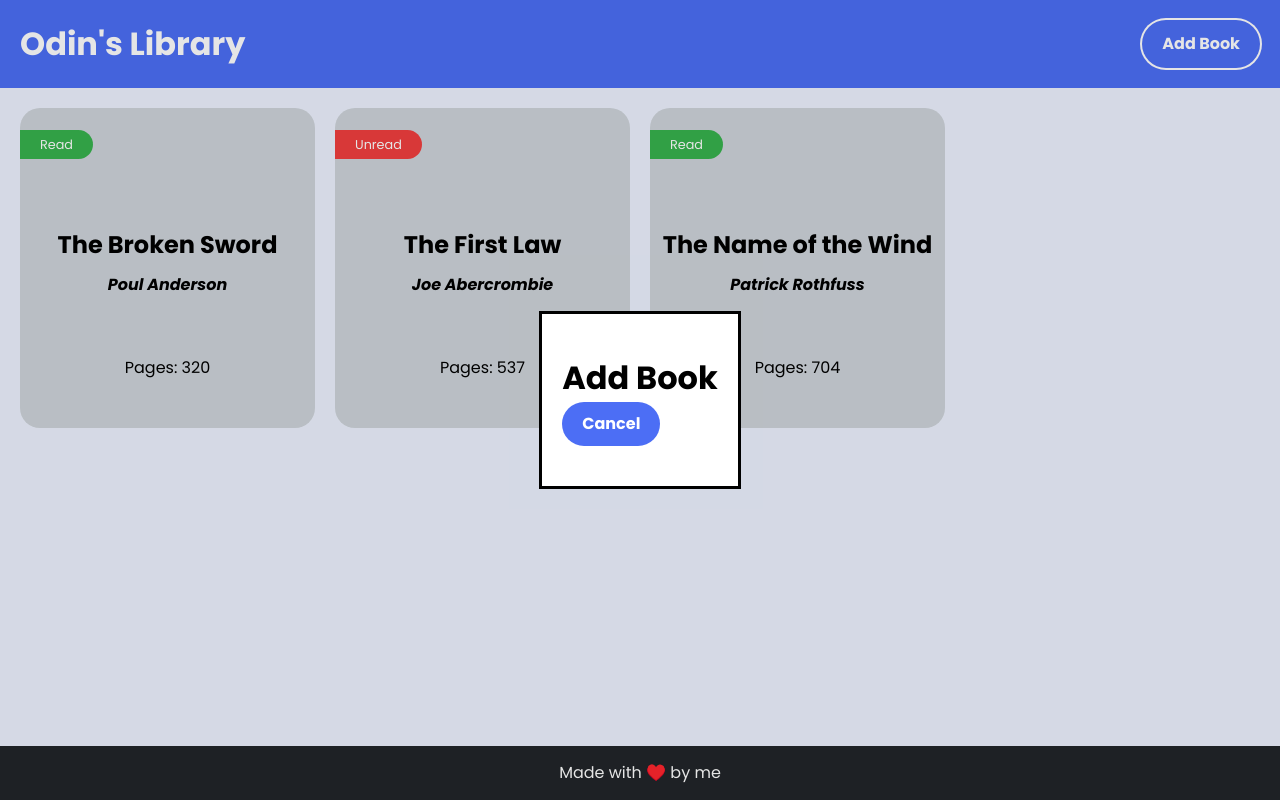
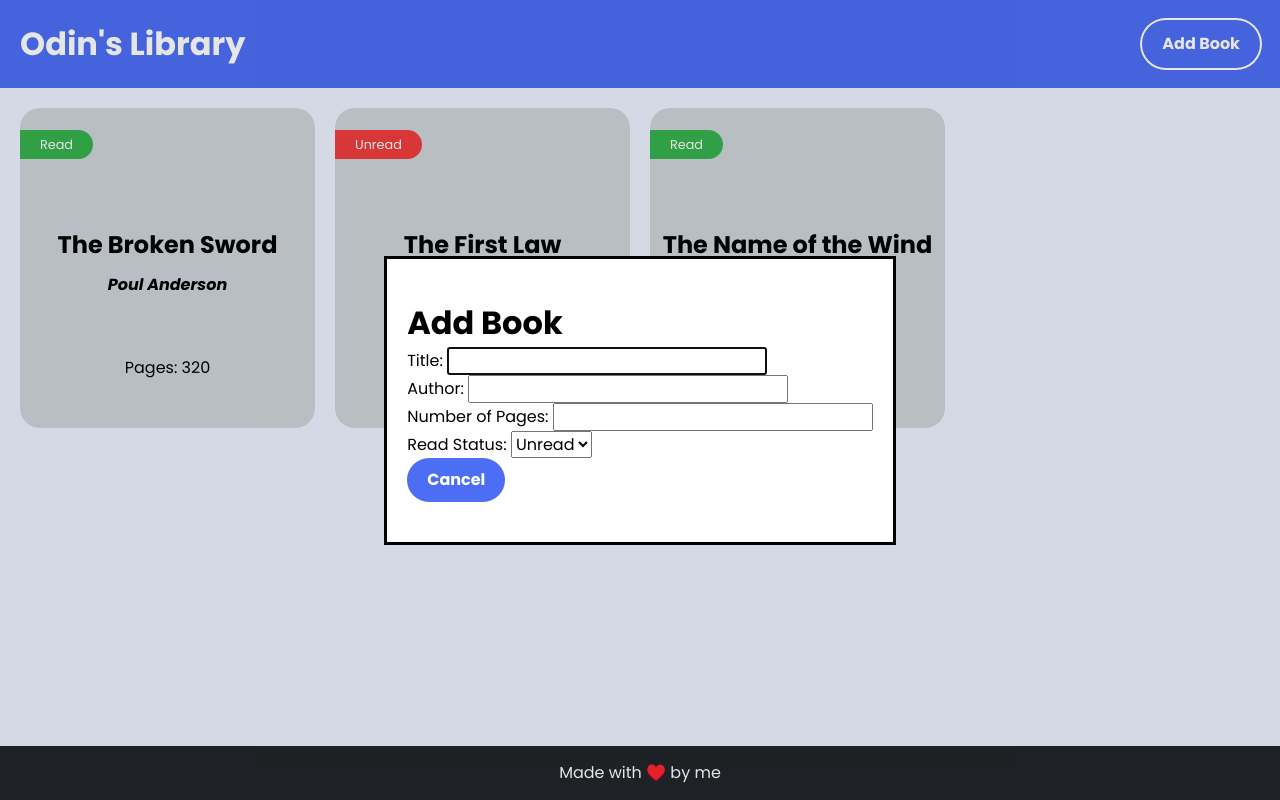
Before and after one commit to estebanvquiros/odin-library, a plain HTML site: page index.html in a window 1280 px wide. Both pictures are taken after a click on the button "Add Book". Drawn offline with Linux system fonts and the light colour scheme.

Commit message:
Implement basic "Add Book" form structure

```diff
--- a/index.html
+++ b/index.html
@@ -22,6 +22,27 @@
 		</div>
 		<dialog class="add-book-modal" id="addBookModal">
 			<h1>Add Book</h1>
+			<form class="add-book-form">
+				<div class="form-field">
+					<label for="bookTitle">Title:</label>
+					<input type="text" name="bookTitle" id="bookTitle" required>
+				</div>
+				<div class="form-field">
+					<label for="bookAuthor">Author:</label>
+					<input type="text" name="bookAuthor" id="bookAuthor" required>
+				</div>
+				<div class="form-field">
+					<label for="bookNumberOfPages">Number of Pages:</label>
+					<input type="number" name="bookNumberOfPages" id="bookNumberOfPages" min="1">
+				</div>
+				<div class="form-field">
+					<label for="bookReadStatus">Read Status:</label>
+					<select name="bookReadStatus" id="bookReadStatus">
+						<option value="Unread">Unread</option>
+						<option value="Read">Read</option>
+					</select>
+				</div>
+			</form>
 			<button class="close-modal-btn btn" id="closeModalBtn">Cancel</button>
 		</dialog>
 		<script src="./script.js"></script>
```
